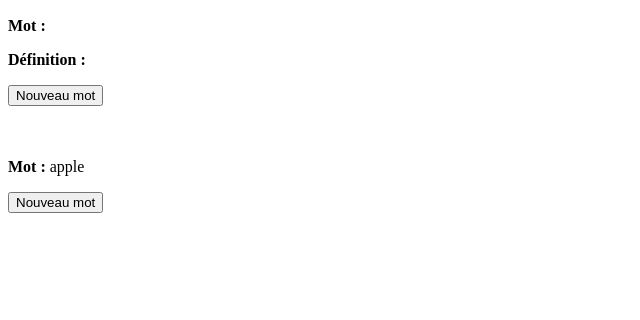
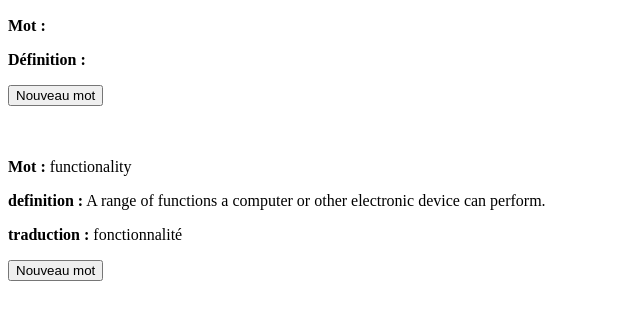
Before and after one commit to Loevan1/Site-anglais, a plain HTML site: page page_2.html in a window 1280 px wide. Shown: the part 110-430 px from the top of the page, without its empty margins (0-640 px from the left). Drawn offline with Linux system fonts and the light colour scheme; no server answers.

Commit message:
ajout de mots et def

```diff
--- a/mots.json
+++ b/mots.json
@@ -1 +1,70 @@
-["apple", "banana", "cherry", "orange", "strawberry"]
+{
+  "words": [
+    {
+      "word": "functionality",
+      "part_of_speech": "noun",
+      "definition": "A range of functions a computer or other electronic device can perform.",
+      "example": "The new smartphone offers improved functionality compared to the previous model.",
+      "translation": {
+        "word": "fonctionnalité",
+        "definition": "Ensemble des fonctions qu’un ordinateur ou un appareil électronique peut accomplir.",
+        "example": "Le nouveau smartphone offre une meilleure fonctionnalité que le modèle précédent."
+      }
+    },
+    {
+      "word": "hang on to (something)",
+      "part_of_speech": "phrasal verb",
+      "definition": "Keep (something).",
+      "example": "You should hang on to that book — it might be useful later.",
+      "translation": {
+        "word": "garder (quelque chose)",
+        "definition": "Conserver quelque chose.",
+        "example": "Tu devrais garder ce livre — il pourrait être utile plus tard."
+      }
+    },
+    {
+      "word": "cycle",
+      "part_of_speech": "noun",
+      "definition": "A process where one event leads to another, and then often repeats itself.",
+      "example": "The water cycle is essential for maintaining life on Earth.",
+      "translation": {
+        "word": "cycle",
+        "definition": "Processus où un événement en entraîne un autre, et se répète souvent.",
+        "example": "Le cycle de l’eau est essentiel au maintien de la vie sur Terre."
+      }
+    },
+    {
+      "word": "mature",
+      "part_of_speech": "adjective",
+      "definition": "Fully grown or fully developed.",
+      "example": "An oak tree takes many years to become mature.",
+      "translation": {
+        "word": "mature / adulte",
+        "definition": "Entièrement développé ou arrivé à maturité.",
+        "example": "Un chêne met de nombreuses années à devenir mature."
+      }
+    },
+    {
+      "word": "must-have item",
+      "part_of_speech": "noun phrase",
+      "definition": "Something you feel you must have.",
+      "example": "Wireless earbuds are a must-have item for many commuters.",
+      "translation": {
+        "word": "objet indispensable",
+        "definition": "Quelque chose que l’on considère comme essentiel à posséder.",
+        "example": "Les écouteurs sans fil sont un objet indispensable pour de nombreux voyageurs."
+      }
+    },
+    {
+      "word": "lustre",
+      "part_of_speech": "noun",
+      "definition": "Shine.",
+      "example": "The silverware had lost its lustre over the years.",
+      "translation": {
+        "word": "lustre / éclat",
+        "definition": "Brillance ou éclat d’un objet.",
+        "example": "L’argenterie avait perdu son lustre au fil des années."
+      }
+    }
+  ]
+}
--- a/page_2.html
+++ b/page_2.html
@@ -16,6 +16,8 @@
     <br>
     <br>
     <p><b>Mot :</b>  <span id="mot"></span></p>
+    <p><b>definition :</b>  <span id="def"></span></p>
+    <p><b>traduction :</b>  <span id="traduction"></span></p>
     <button onclick="tirerMot()">Nouveau mot</button>
 
     <script>
@@ -50,9 +52,13 @@
     }
     async function tirerMot(){
       const reponse = await fetch("mots.json");
-      const liste = await reponse.json();
+      const data = await reponse.json();
+      const liste = data.words;
+
       const mot =  liste[Math.floor(Math.random() * liste.length)];
-      document.getElementById("mot").textContent = mot;
+      document.getElementById("mot").textContent = mot.word;
+      document.getElementById("def").textContent = mot.definition;
+      document.getElementById("traduction").textContent = mot.translation.word;
     }
     tirerMot()
     loadWord()
```
